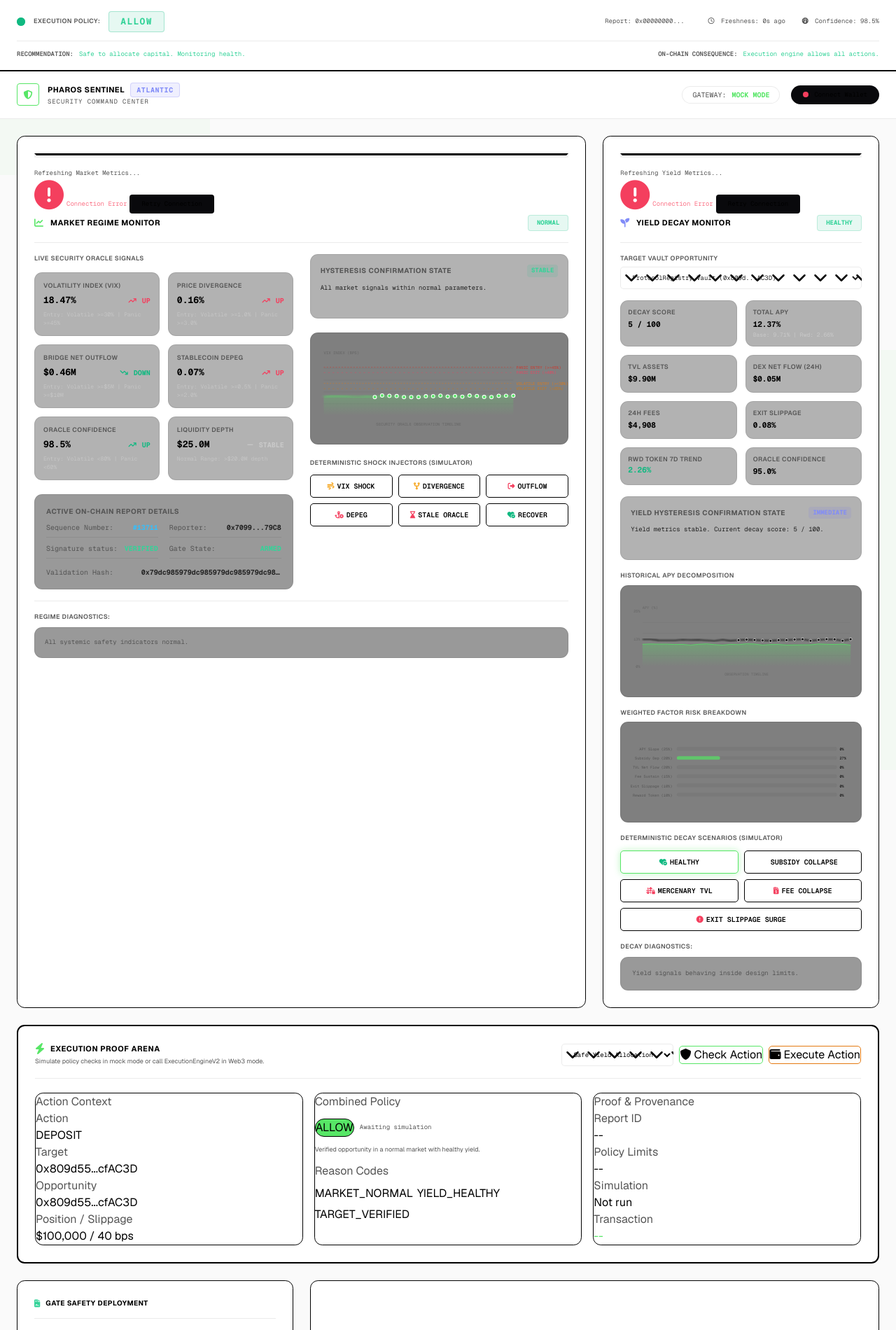
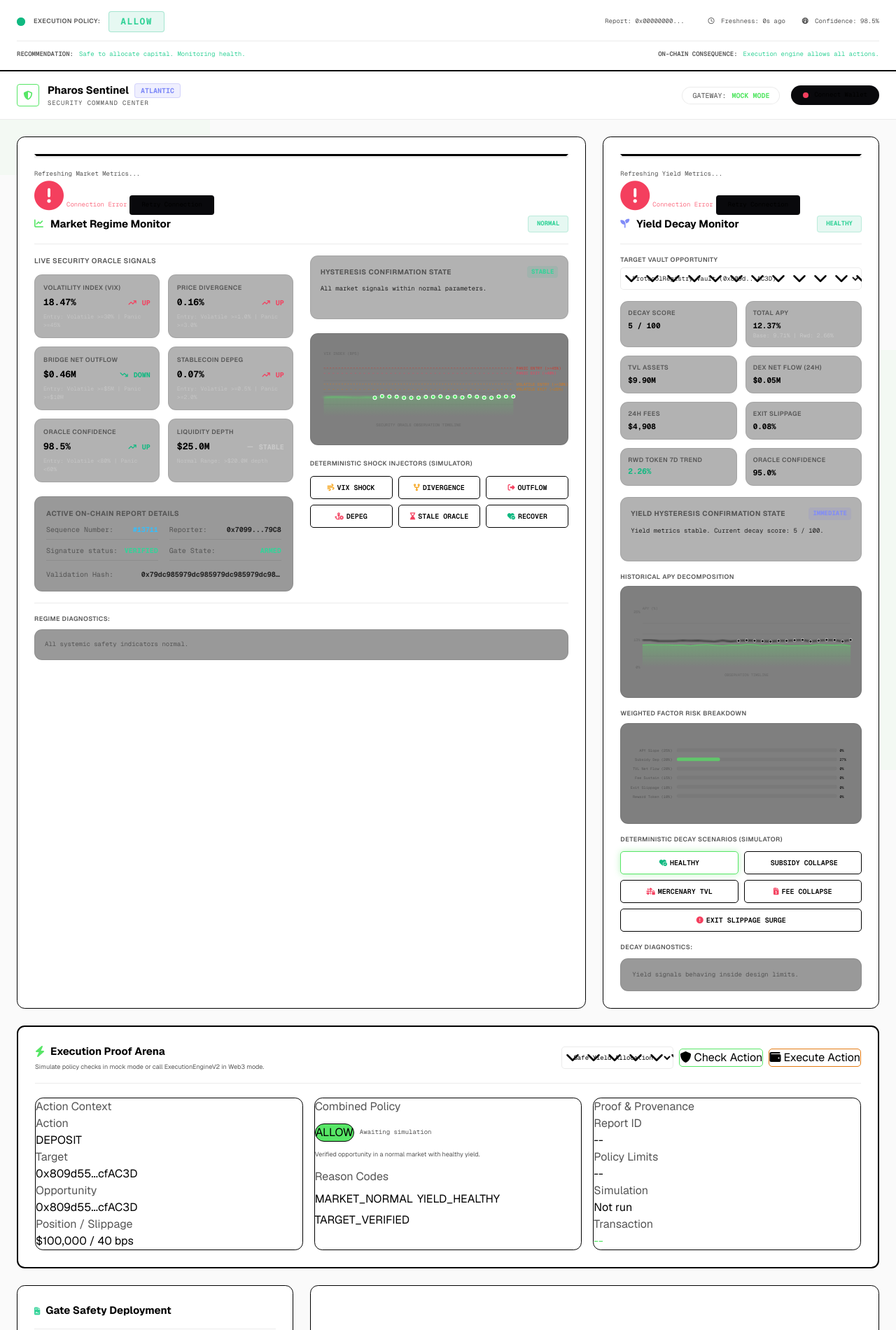
Before and after one commit to oliva9595/pharos-market-regime-gate, a website: page web/index.html in a window 1280 px wide. Shown: the top 1900 px of the page at 70% size. Drawn offline with nearby package versions, Linux system fonts and the light colour scheme.

Commit message:
style: apply Times New Roman serif headers for design system compliance

```diff
--- a/web/index.html
+++ b/web/index.html
@@ -90,11 +90,11 @@
           <i class="fa-solid fa-shield-halved text-brand text-lg"></i>
         </div>
         <div>
-          <h1 class="text-base font-bold uppercase tracking-wider flex items-center gap-2">
+          <h1 class="text-xl serif-title flex items-center gap-2">
             <span>Pharos Sentinel</span>
             <span class="text-[10px] bg-indigo-500/10 text-indigo-400 border border-indigo-500/20 px-2 py-0.5 rounded font-mono">ATLANTIC</span>
           </h1>
-          <p class="text-[9px] text-white/40 uppercase tracking-widest font-mono">Security Command Center</p>
+          <p class="text-xs text-white/40 uppercase tracking-widest font-mono">Security Command Center</p>
         </div>
       </div>
 
@@ -144,7 +144,7 @@
           <div class="flex items-center justify-between border-b border-white/5 pb-4 mb-4">
             <div class="flex items-center gap-2.5">
               <i class="fa-solid fa-chart-line text-brand text-lg" aria-hidden="true"></i>
-              <h2 id="market-title" class="text-base font-bold uppercase tracking-wider">Market Regime Monitor</h2>
+              <h2 id="market-title" class="text-xl serif-title font-medium">Market Regime Monitor</h2>
             </div>
             <span id="market-regime-badge" class="font-mono text-xs font-bold px-3 py-1 rounded border bg-emerald-500/10 text-emerald-400 border-emerald-500/20">LOADING</span>
           </div>
@@ -153,7 +153,7 @@
             <!-- Left Column: Metrics & On-Chain Status -->
             <div class="space-y-5">
               <div>
-                <span class="text-xs text-white/40 uppercase tracking-wider font-semibold block mb-3">Live Security Oracle Signals</span>
+                <span class="text-sm text-white/40 uppercase tracking-wider font-semibold block mb-3">Live Security Oracle Signals</span>
                 <div class="grid grid-cols-2 gap-3">
                   <!-- Volatility Card -->
                   <div class="bg-black/30 p-3 rounded-xl border border-white/5 hover:border-white/10 transition-colors relative">
@@ -307,14 +307,14 @@
           <div class="flex items-center justify-between border-b border-white/5 pb-4 mb-4">
             <div class="flex items-center gap-2.5">
               <i class="fa-solid fa-seedling text-indigo-400 text-lg" aria-hidden="true"></i>
-              <h2 id="yield-title" class="text-base font-bold uppercase tracking-wider">Yield Decay Monitor</h2>
+              <h2 id="yield-title" class="text-xl serif-title font-medium">Yield Decay Monitor</h2>
             </div>
             <span id="yield-decay-badge" class="font-mono text-xs font-bold px-3 py-1 rounded border bg-emerald-500/10 text-emerald-400 border-emerald-500/20">LOADING</span>
           </div>
 
           <!-- Opportunity ID Selector -->
           <div class="mb-4">
-            <label for="opportunity-selector" class="text-[9px] text-white/40 uppercase tracking-wider font-semibold block mb-1">Target Vault Opportunity</label>
+            <label for="opportunity-selector" class="text-xs text-white/40 uppercase tracking-wider font-semibold block mb-1">Target Vault Opportunity</label>
             <select id="opportunity-selector" class="w-full bg-[#09090c] border border-white/10 rounded-lg px-3 py-2 text-xs font-mono text-white/80 focus:border-brand focus-visible:outline-none focus:ring-1 focus:ring-brand">
               <option value="0x809d550fca64d94Bd9F66E60752A544199cfAC3D">ProtocolRegistry Vault (0x809d...AC3D)</option>
               <option value="0x4c5859f0F772848b2D91F1D83E2Fe57935348029">SlippageGuard Vault (0x4c58...8029)</option>
@@ -434,7 +434,7 @@
         <div>
           <div class="flex items-center gap-2">
             <i class="fa-solid fa-bolt text-brand" aria-hidden="true"></i>
-            <h2 id="execution-proof-title" class="text-base font-bold uppercase tracking-wider">Execution Proof Arena</h2>
+            <h2 id="execution-proof-title" class="text-xl serif-title font-medium">Execution Proof Arena</h2>
           </div>
           <p class="text-xs text-white/40 mt-1">Simulate policy checks in mock mode or call ExecutionEngineV2 in Web3 mode.</p>
         </div>
@@ -493,7 +493,7 @@
         <div>
           <div class="flex items-center gap-2 border-b border-white/5 pb-3.5 mb-4">
             <i class="fa-solid fa-file-contract text-emerald-400 text-base" aria-hidden="true"></i>
-            <h2 id="status-title" class="text-sm font-bold uppercase tracking-wider">Gate Safety Deployment</h2>
+            <h2 id="status-title" class="text-xl serif-title font-medium">Gate Safety Deployment</h2>
           </div>
           <div class="space-y-3 text-xs font-mono">
             <div class="flex justify-between items-center bg-black/20 p-2.5 rounded-lg border border-white/5">
@@ -534,7 +534,7 @@
           <div class="flex items-center justify-between border-b border-white/5 pb-3.5 mb-4">
             <div class="flex items-center gap-2">
               <i class="fa-solid fa-terminal text-brand text-base" aria-hidden="true"></i>
-              <h2 id="logs-title" class="text-sm font-bold uppercase tracking-wider">Live Security Logs</h2>
+              <h2 id="logs-title" class="text-xl serif-title font-medium">Live Security Logs</h2>
             </div>
             <button id="clear-logs" class="text-[10px] text-white/40 hover:text-white/85 uppercase font-mono px-3 py-1 border border-white/15 rounded-lg hover:bg-white/5 transition-all">Clear Logs</button>
           </div>
```
